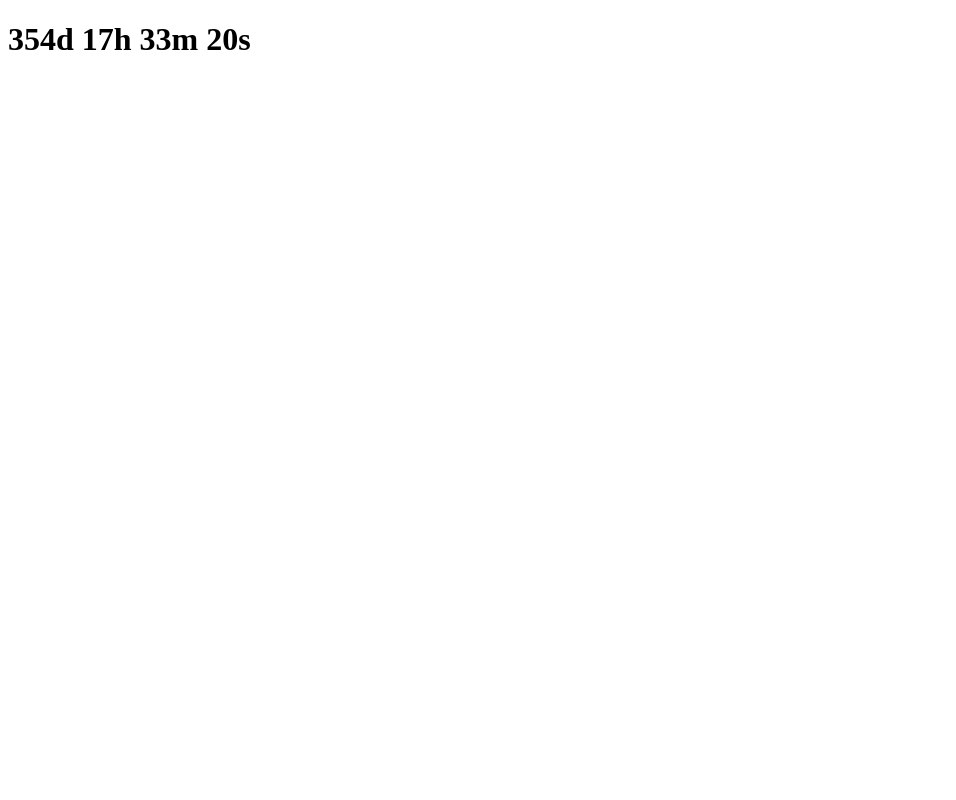
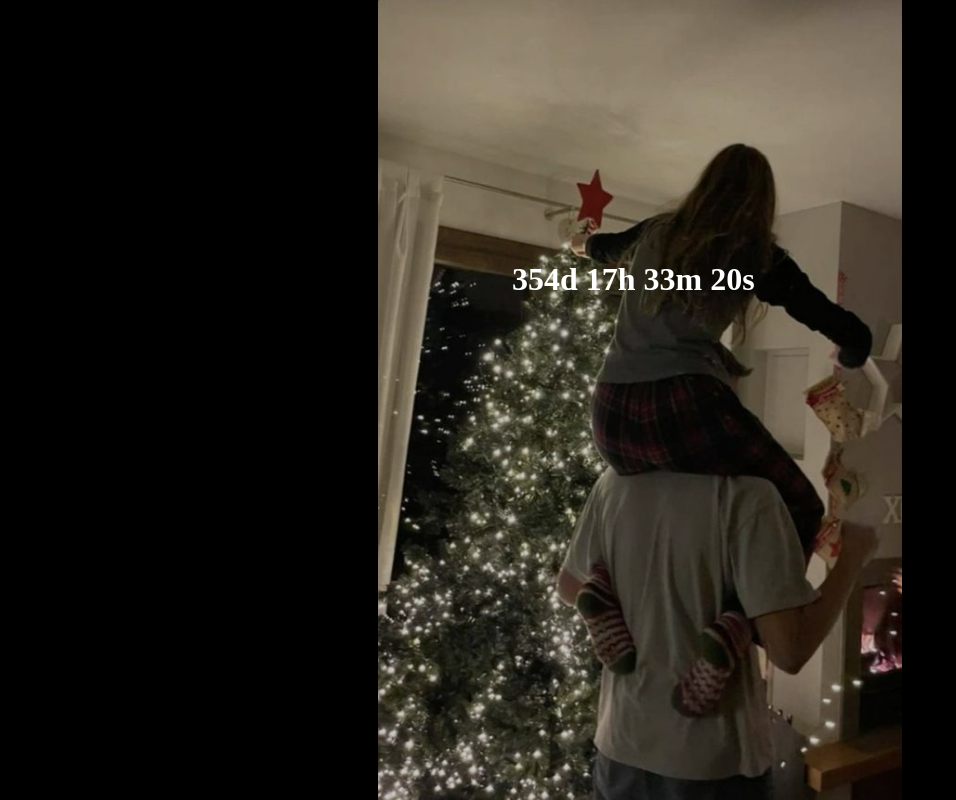
Before and after one commit to hyunjun00/ChristmasTodo, a plain HTML site: page index.html in a window 1280 px wide. Shown: the whole page, without its empty margins (0-956 px from the left). Drawn offline with Linux system fonts and the light colour scheme.

Commit message:
background JS

```diff
--- a/css/style.css
+++ b/css/style.css
@@ -0,0 +1,23 @@
+img {
+    position: absolute;
+    width: 100%;
+    height: 100%;
+    left: 0px;
+    top: 0px;
+    right: 0px;
+    bottom: 0px;
+    z-index: -1;
+    opacity: 80%;
+    object-fit: contain;
+}
+
+body {
+    background-color: black;
+}
+
+#clock {
+    color:#fff;
+    position: absolute;
+    left: 40%;
+    top: 30%;
+}
--- a/index.html
+++ b/index.html
@@ -9,5 +9,6 @@
 <body>
     <h1 id="clock"></h1>
     <script src="js/christmasclock.js"></script>
+    <script src="js/background.js"></script>
 </body>
 </html>
--- /dev/null
+++ b/js/background.js
@@ -0,0 +1,9 @@
+const images=["01.jpeg","02.jpeg","03.jpeg","04.jpeg","05.jpeg","06.jpeg","07.jpeg"];
+
+const choseImg=images[Math.floor(Math.random()*images.length)];
+
+const bgImg=document.createElement("img");
+
+bgImg.src=`img/${choseImg}`;
+
+document.body.appendChild(bgImg);
```
Also changed, not shown: img/01.jpeg (added), img/02.jpeg (added), img/03.jpeg (added), img/04.jpeg (added), img/05.jpeg (added), img/06.jpeg (added), img/07.jpeg (added).
